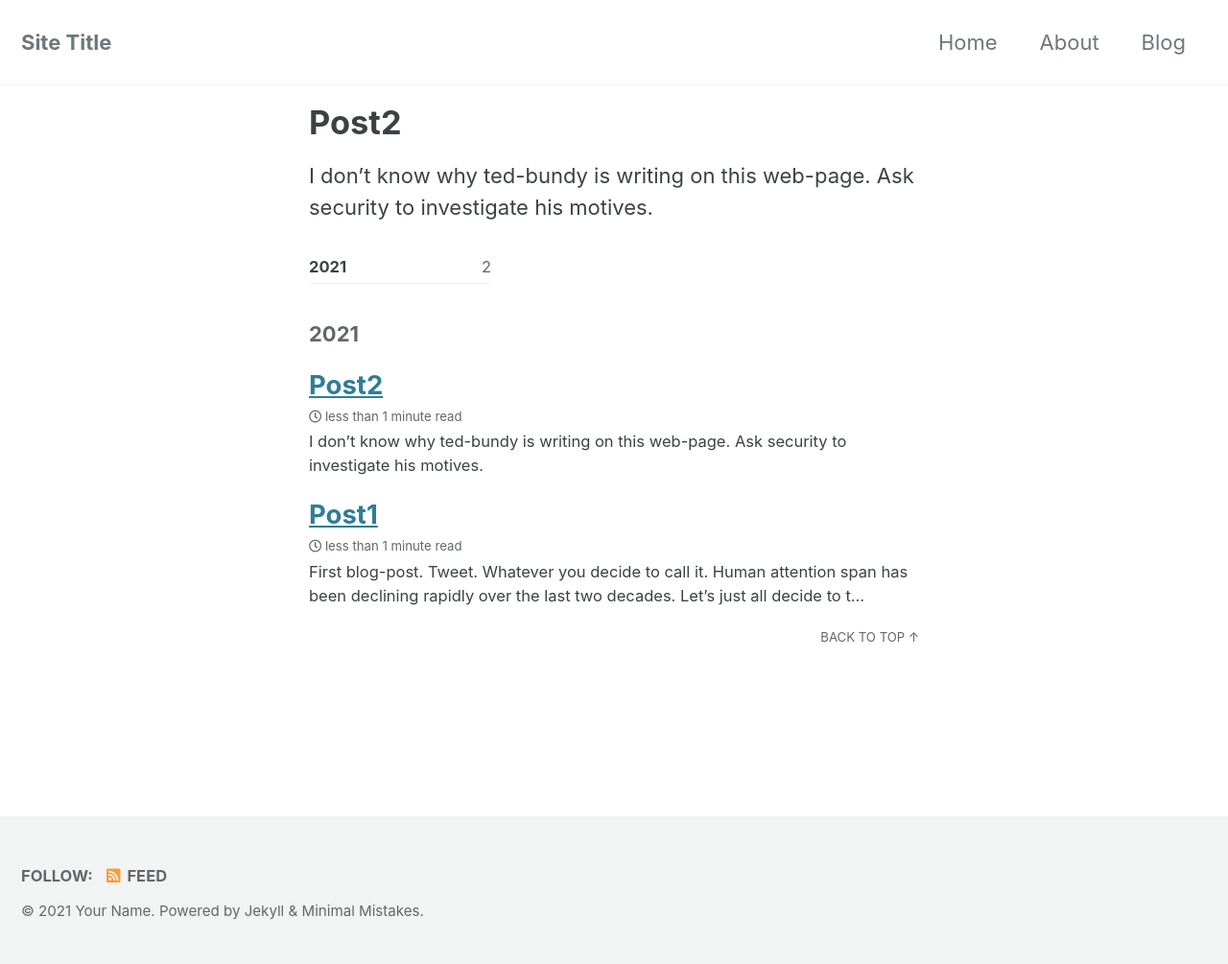
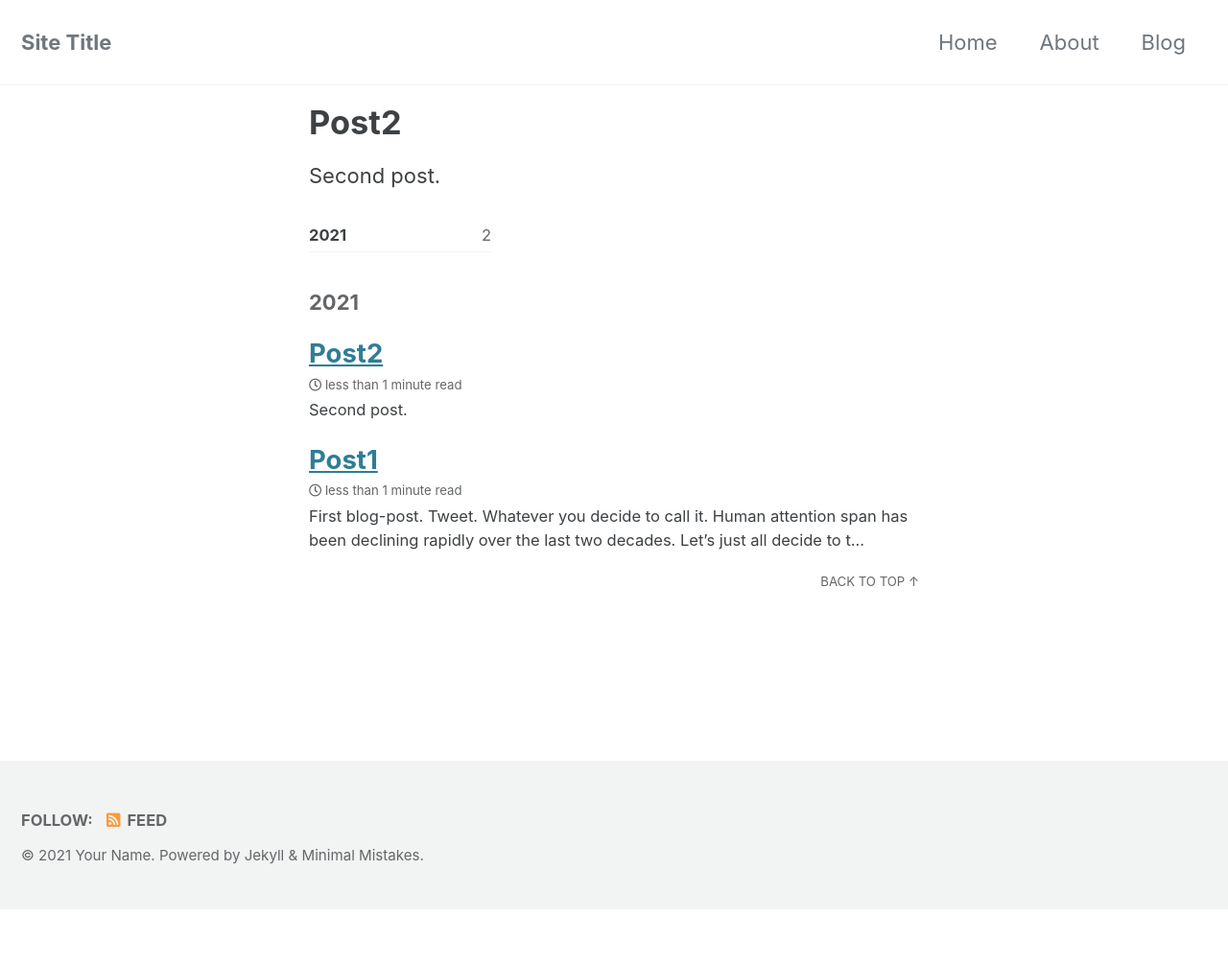
Before and after one commit to trcmohitmandokhot/blog, a Jekyll site: the page built from _posts/2021-03-27-post2.md, in a window 1280 px wide. Shown: the whole page at 96% size. Built offline with Jekyll 4.4.1, drawn with Linux system fonts in a browser that asks for light colours; cached includes are drawn as plain includes; after the commit the page ends 948 px from its top, so only the background shows below that.

Commit message:
Changed content of Post2

```diff
--- a/_posts/2021-03-27-post2.md
+++ b/_posts/2021-03-27-post2.md
@@ -2,4 +2,4 @@
 layout: posts
 author: ted-bundy
 ---
-I don't know why ted-bundy is writing on this web-page. Ask security to investigate his motives.
+Second post.
```
